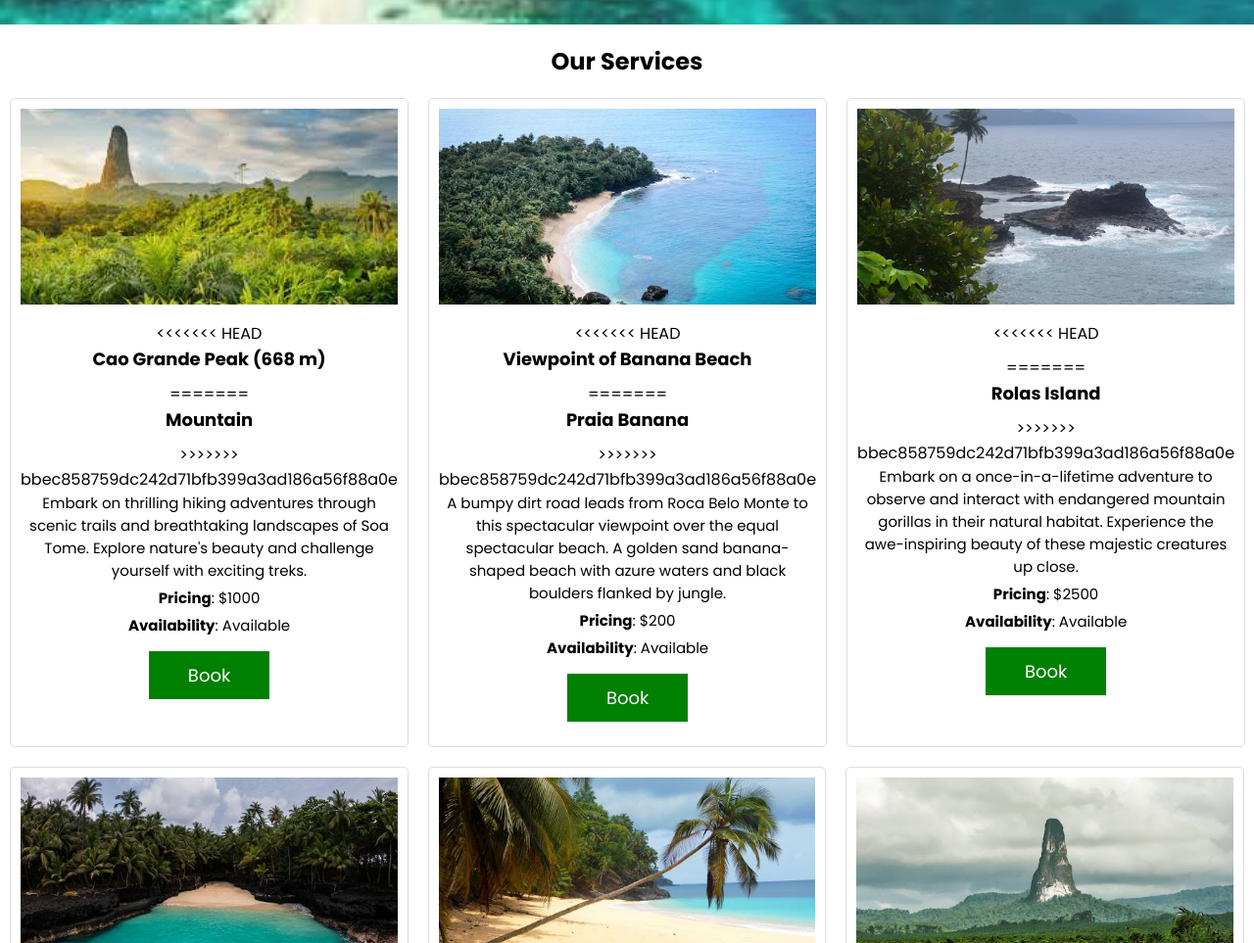
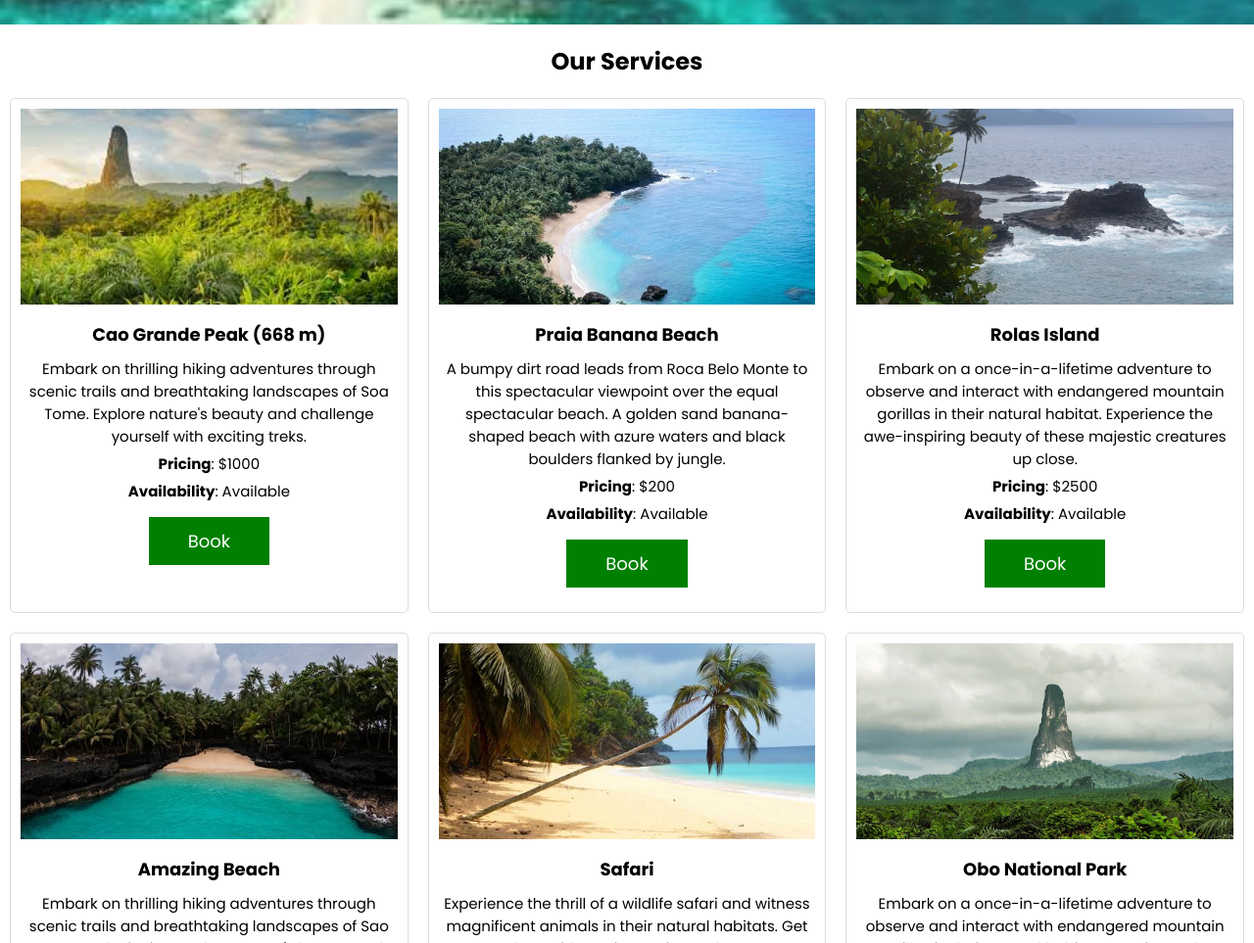
Before and after one commit to KurMalual/Eco-Adventure-page, a plain HTML site: page index.html in a window 1280 px wide. Shown: the part 775-1738 px from the top of the page at 98% size. Drawn offline with Linux system fonts and the light colour scheme.

Commit message:
visit Sao Tome

```diff
--- a/index.html
+++ b/index.html
@@ -46,11 +46,8 @@
       <div class="service-cards">
         <div class="service-card">
           <img src="images/sao 1.jpg" alt="" />
-<<<<<<< HEAD
+
           <h4>Cao Grande Peak (668 m)</h4>
-=======
-          <h4>Mountain </h4>
->>>>>>> bbec858759dc242d71bfb399a3ad186a56f88a0e
           <p>
             Embark on thrilling hiking adventures through scenic trails and
             breathtaking landscapes of Soa Tome. Explore nature's beauty and
@@ -62,11 +59,8 @@
         </div>
         <div class="service-card">
           <img src="images/sao 2.jpg" alt="" />
-<<<<<<< HEAD
-          <h4>Viewpoint of Banana Beach</h4>
-=======
-          <h4>Praia Banana</h4>
->>>>>>> bbec858759dc242d71bfb399a3ad186a56f88a0e
+
+          <h4>Praia Banana Beach</h4>
           <p>
             A bumpy dirt road leads from Roca Belo Monte to this spectacular viewpoint
             over the equal spectacular beach. A golden sand banana-shaped beach
@@ -78,11 +72,8 @@
         </div>
         <div class="service-card">
           <img src="images/sao 3.JPG" alt="" />
-<<<<<<< HEAD
-          <h4></h4>
-=======
+
           <h4>Rolas Island</h4>
->>>>>>> bbec858759dc242d71bfb399a3ad186a56f88a0e
           <p>
             Embark on a once-in-a-lifetime adventure to observe and interact
             with endangered mountain gorillas in their natural habitat.
```
